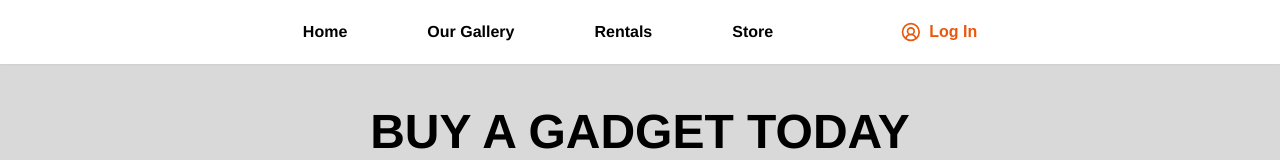
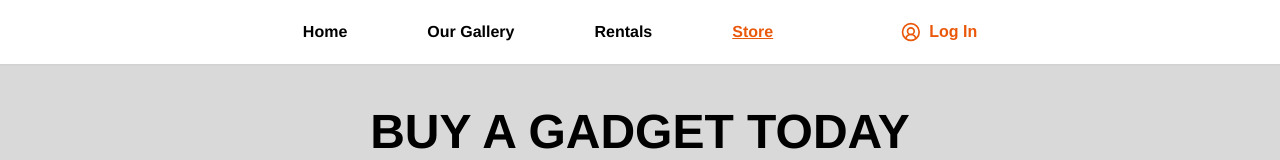
Before and after one commit to Unknown-strange/corus-site, a Next.js app in the folder corus-studios/: page /store in a window 1280 px wide. Shown: the top 160 px of the page. Built offline with nearby package versions, Linux system fonts and the light colour scheme.

Commit message:
Referenced store link

```diff
--- a/corus-studios/components/Navbar.tsx
+++ b/corus-studios/components/Navbar.tsx
@@ -20,7 +20,7 @@ const links = [
   { name: "Home", href: "/" },
   { name: "Our Gallery", href: "#gallery" },
   { name: "Rentals", href: "/rentals" },
-  { name: "Store", href: "#store" },
+  { name: "Store", href: "/store" },
 ];
 
 const dropdownItems = [
```
